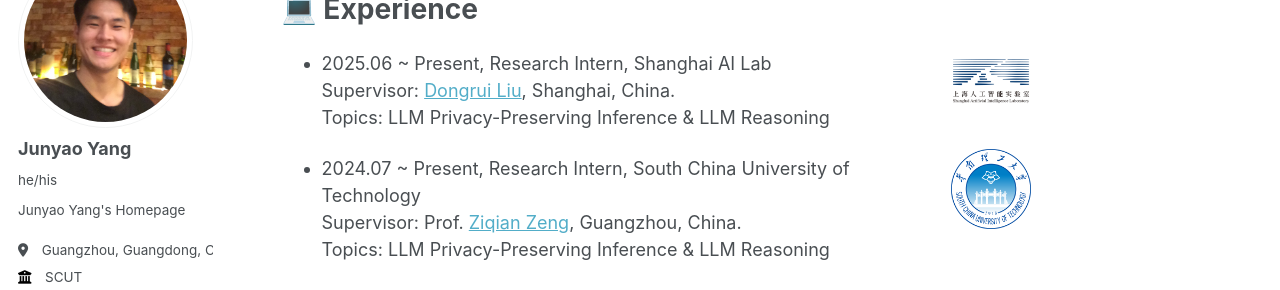
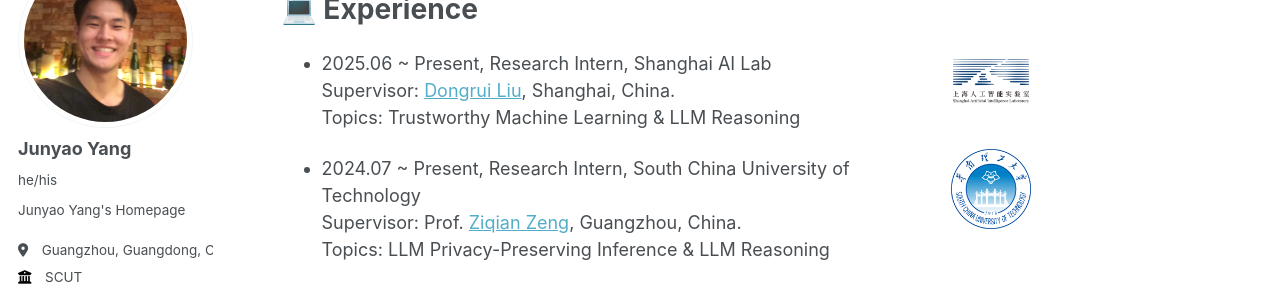
Before and after one commit to jyyang26/jyyang26.github.io, a Jekyll site: the page built from _pages/about.md, in a window 1280 px wide and 900 px high, scrolled down 1966 px. Shown: the part 153-443 px from the top of the window. Built offline with Jekyll 4.4.1, drawn with Linux system fonts in a browser that asks for light colours; some web fonts are replaced.

Commit message:
Update about.md

```diff
--- a/_pages/about.md
+++ b/_pages/about.md
@@ -77,7 +77,7 @@ arXiv preprint, 2025.02 <br>
 </p>
 - 2025.06 ~ Present, Research Intern, Shanghai AI Lab <br>
   Supervisor: [Dongrui Liu](https://shenqildr.github.io/), Shanghai, China. <br>
-  Topics: LLM Privacy-Preserving Inference & LLM Reasoning <br>
+  Topics: Trustworthy Machine Learning & LLM Reasoning <br>
 
 <p>
     <img src="images/South_China_University_of_Technology_Logo_(Since_2022).svg.png" alt="SCUT" style="float: right; margin-right: 20px;; width: 80px; height: 80px;">
```
